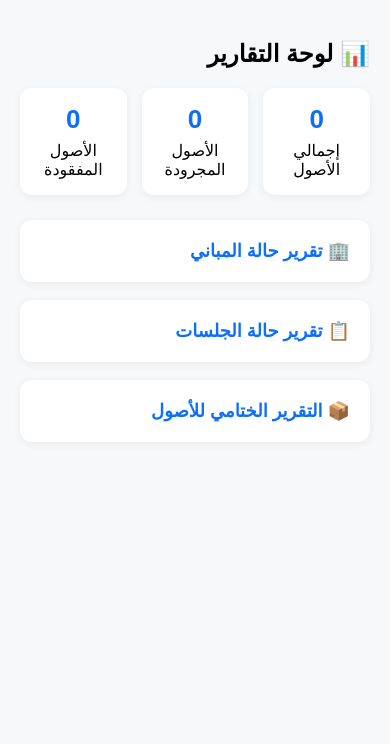
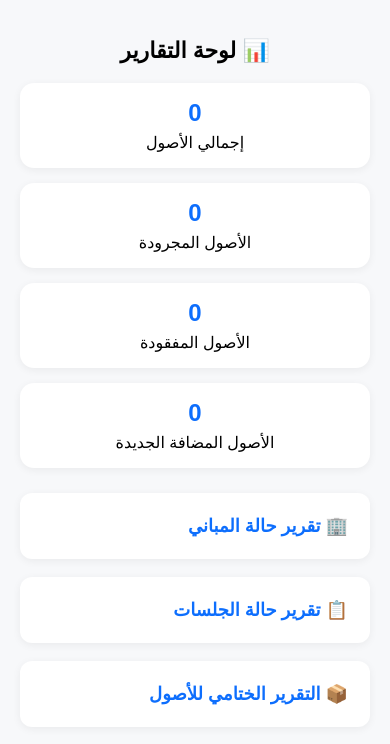
Before and after one commit to Abdullahsajer/spl_asset, a Django app: page /reports/ in a window 390 px wide. Shown: the part 55-799 px from the top of the page. Run offline with Django 5.2, Linux system fonts and the light colour scheme; a user stored in the database is signed in; data that the repository does not hold is empty.

Commit message:
التقارير تعمل قبل الانتاج 3

```diff
--- a/templates/reports_app/reports_home.html
+++ b/templates/reports_app/reports_home.html
@@ -6,9 +6,35 @@
 <h2>📊 لوحة التقارير</h2>
 
 <style>
+    .summary-grid {
+        display: grid;
+        grid-template-columns: repeat(auto-fit, minmax(220px, 1fr));
+        gap: 15px;
+        margin-bottom: 25px;
+    }
+
+    .stat {
+        background: white;
+        padding: 20px;
+        border-radius: 14px;
+        text-align: center;
+        box-shadow: 0 2px 8px rgba(0,0,0,0.06);
+        transition: 0.2s ease;
+    }
+    .stat:hover {
+        transform: scale(1.03);
+    }
+
+    .stat-number {
+        font-size: 30px;
+        color: #0d6efd;
+        font-weight: bold;
+        margin-bottom: 6px;
+    }
+
     .card-box {
         background: #fff;
-        padding: 20px;
+        padding: 22px;
         border-radius: 12px;
         margin-bottom: 18px;
         box-shadow: 0 2px 8px rgba(0,0,0,0.06);
@@ -24,29 +50,24 @@
         color: #0d6efd;
     }
 
-    .summary-grid {
-        display: grid;
-        grid-template-columns: repeat(3, 1fr);
-        gap: 15px;
-        margin-bottom: 25px;
-    }
+    /* تحسين خاص للجوال */
+    @media (max-width: 480px) {
+        h2 {
+            font-size: 22px;
+            text-align: center;
+        }
 
-    .stat {
-        background: white;
-        padding: 16px;
-        border-radius: 12px;
-        text-align: center;
-        box-shadow: 0 2px 8px rgba(0,0,0,0.06);
-    }
+        .stat {
+            padding: 16px;
+        }
 
-    .stat-number {
-        font-size: 26px;
-        color: #0d6efd;
-        font-weight: bold;
-        margin-bottom: 6px;
+        .stat-number {
+            font-size: 24px;
+        }
     }
 </style>
 
+<!-- 📦 البطاقات الأربعة -->
 <div class="summary-grid">
     <div class="stat">
         <div class="stat-number">{{ total_assets }}</div>
@@ -60,8 +81,13 @@
         <div class="stat-number">{{ total_missing }}</div>
         الأصول المفقودة
     </div>
+    <div class="stat">
+        <div class="stat-number">{{ total_new }}</div>
+        الأصول المضافة الجديدة
+    </div>
 </div>
 
+<!-- 📄 روابط التقارير -->
 <div class="card-box">
     <a href="{% url 'reports_app:building_status_report' %}">🏢 تقرير حالة المباني</a>
 </div>
```
Also changed, not shown: db.sqlite3.
